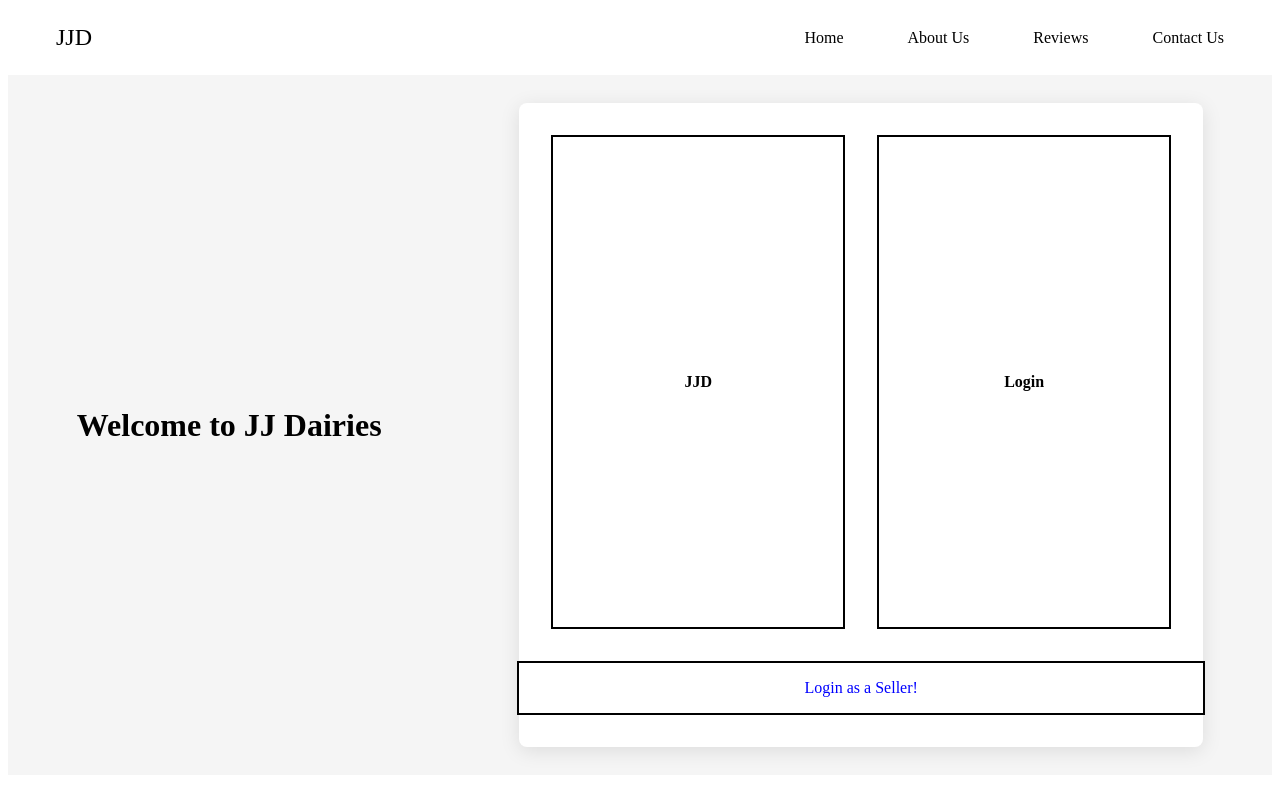
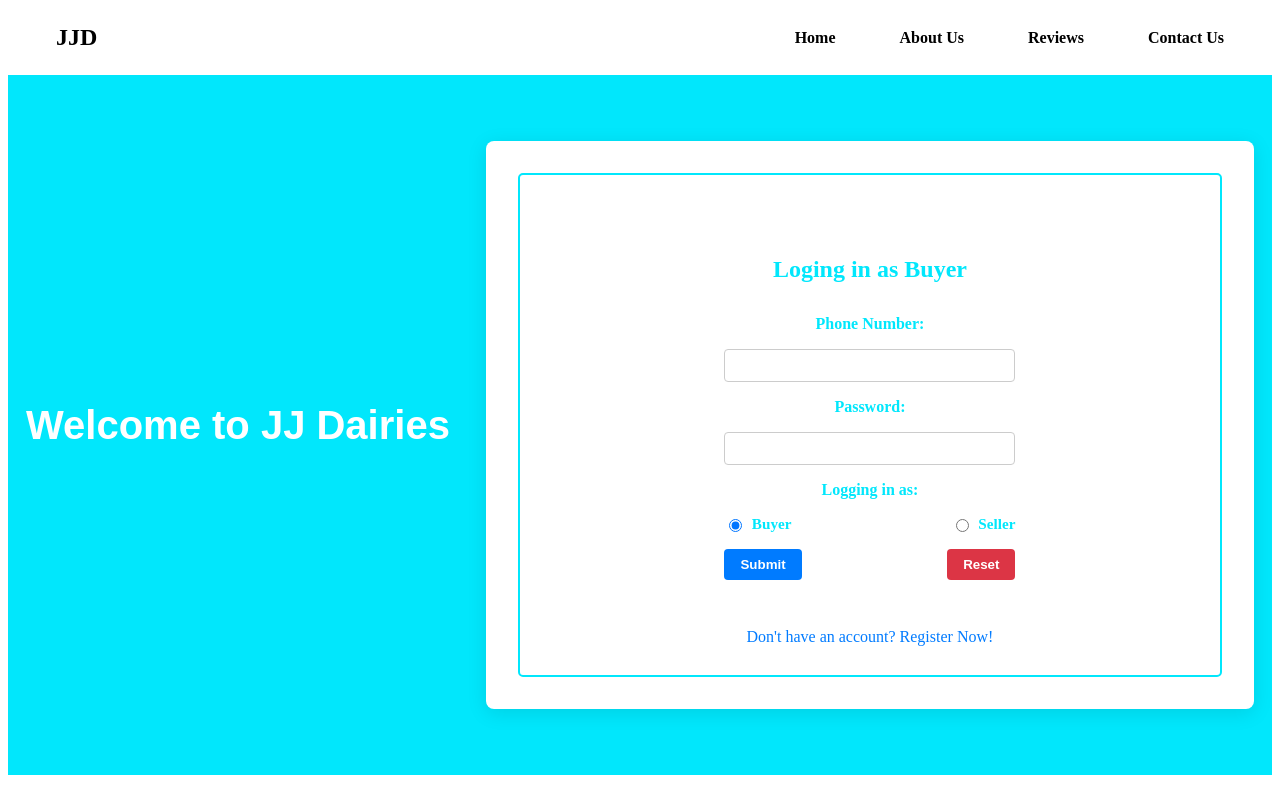
Before and after one commit to gvram13541/JJD, a React (Vite) app in the folder Frontend/: page / in a window 1280 px wide. Shown: the top 800 px of the page. Built offline with nearby package versions, Linux system fonts and the light colour scheme.

Commit message:
login form added

```diff
--- /dev/null
+++ b/Frontend/src/components/login.jsx
@@ -0,0 +1,69 @@
+import { useState } from 'react';
+import '../styles/login.css';
+
+function Login() {
+    const [role, setRole] = useState('buyer');
+    const [message, setMessage] = useState('Loging in as Buyer');
+
+    const handleRoleChange = (event) => {
+        const value = event.target.value;
+        setRole(value);
+
+        if (value === 'seller') {
+            setMessage('Logging in as Seller');
+        } else if (value === 'buyer') {
+            setMessage('Logging in as Buyer');
+        } else {
+            setMessage('Login');
+        }
+    };
+
+    return (
+        <div className="login">
+            <form action="#" method="POST" className="loginForm">
+                <h2>{message}</h2>
+
+                <label htmlFor="pnumber">Phone Number:</label>
+                <input type="text" id="pnumber" name="pnumber" />
+
+                <label htmlFor="password">Password:</label>
+                <input type="password" id="password" name="password" />
+
+                <label>Logging in as:</label>
+                <div className="radioGroup">
+                    <label>
+                        <input
+                            type="radio"
+                            name="role"
+                            value="buyer"
+                            checked={role === 'buyer'}
+                            onChange={handleRoleChange}
+                        />
+                        Buyer
+                    </label>
+                    <label>
+                        <input
+                            type="radio"
+                            name="role"
+                            value="seller"
+                            checked={role === 'seller'}
+                            onChange={handleRoleChange}
+                        />
+                        Seller
+                    </label>
+                </div>
+
+                <div className="formButtons">
+                    <input type="submit" value="Submit" />
+                    <input type="reset" value="Reset" />
+                </div>
+            </form>
+
+            <div className="registerPrompt">
+                <a href="#">Don't have an account? Register Now!</a>
+            </div>
+        </div>
+    );
+}
+
+export default Login;
--- a/Frontend/src/pages/aboutUs.jsx
+++ b/Frontend/src/pages/aboutUs.jsx
@@ -5,7 +5,7 @@ function AboutUs() {
         <>
         <div className='aboutUs'>
             <div className='heading'>
-                <h1>AboutUs</h1>
+                <h2>AboutUs</h2>
             </div>
 
             <div className="cards">
--- a/Frontend/src/pages/welcome.jsx
+++ b/Frontend/src/pages/welcome.jsx
@@ -1,29 +1,24 @@
+import Login from '../components/login'
+
 import '../styles/welcome.css'
+// import dairyImage from '../assets/Dairy-Products.webp';
+
 
 function Welcome() {
     return (
         <>
-        <div className='welcomePage'>
-            <div className='heading'>
-                <h1>Welcome to JJ Dairies</h1>
-            </div>
+            <div className='welcomePage'>
+                <div className='heading'>
+                    <h1>Welcome to JJ Dairies</h1>
+                    {/* <img src={dairyImage} alt="Dairy products" /> */}
+                </div>
 
-            <div className="welcome">
-                <div className="vertical">
+                <div className="welcome">
                     <div className="side1">
-                        JJD
-                    </div>
-
-                    <div className="side2">
-                        Login
+                        <Login />
                     </div>
                 </div>
-
-                <div className="horizontal">
-                    <a>Login as a Seller!</a>
-                </div>
             </div>
-        </div>
         </>
     )
 }
--- a/Frontend/src/styles/aboutUs.css
+++ b/Frontend/src/styles/aboutUs.css
@@ -4,7 +4,13 @@
   flex-direction: column;
   justify-content: space-around;
   align-items: center;
-  /* background-color: #f5f5f5; */
+}
+
+.heading h2 {
+    color: #01e7fc;
+    font-size: bold;
+    font-size: 2rem;
+    font-family: sans-serif;
 }
 
 .cards {
--- /dev/null
+++ b/Frontend/src/styles/login.css
@@ -0,0 +1,88 @@
+.login {
+  display: flex;
+  flex-direction: column;
+  align-items: center;
+  justify-content: center;
+  padding: 2rem;
+}
+
+.loginForm {
+  padding: 2rem 3rem;
+  border-radius: 8px;
+  width: 100%;
+  max-width: 400px;
+  display: flex;
+  flex-direction: column;
+  gap: 1rem;
+  color: #01e7fc;
+}
+
+.loginForm h2 {
+  text-align: center;
+  margin-bottom: 1rem;
+}
+
+.loginForm input[type="text"],
+.loginForm input[type="password"] {
+  padding: 0.5rem;
+  border: 1px solid #ccc;
+  border-radius: 4px;
+  width: 100%;
+  box-sizing: border-box;
+}
+
+.radioGroup {
+  display: flex;
+  justify-content: space-between;
+  gap: 1rem;
+}
+
+.radioGroup label {
+  display: flex;
+  align-items: center;
+  gap: 0.4rem;
+  font-size: 0.95rem;
+}
+
+.formButtons {
+  display: flex;
+  justify-content: space-between;
+}
+
+.formButtons input {
+  padding: 0.5rem 1rem;
+  border: none;
+  background-color: #007bff;
+  color: white;
+  font-weight: bold;
+  border-radius: 4px;
+  cursor: pointer;
+  transition: background-color 0.2s;
+}
+
+.formButtons input[type="reset"] {
+  background-color: #dc3545;
+}
+
+.formButtons input:hover {
+  background-color: #0056b3;
+}
+
+.formButtons input[type="reset"]:hover {
+  background-color: #c82333;
+}
+
+.registerPrompt {
+  margin-top: 1rem;
+  text-align: center;
+}
+
+.registerPrompt a {
+  text-decoration: none;
+  color: #007bff;
+  font-weight: 500;
+}
+
+.registerPrompt a:hover {
+  text-decoration: underline;
+}
--- a/Frontend/src/styles/welcome.css
+++ b/Frontend/src/styles/welcome.css
@@ -3,7 +3,15 @@
   display: flex;
   justify-content: space-around;
   align-items: center;
-  background-color: #f5f5f5;
+  background-color: #01e7fc;
+  width: 100%;
+}
+
+.heading h1 {
+    color: white;
+    font-size: bold;
+    font-size: 40px;
+    font-family: sans-serif;
 }
 
 .welcome {
@@ -18,33 +26,13 @@
   align-items: center;
 }
 
-.vertical {
-  display: flex;
-  justify-content: center;
-  gap: 2rem;
-  margin-bottom: 1rem;
-}
-
-.side1,
-.side2 {
-  height: 490px;
-  width: 290px;
-  border: 2px solid black;
+.side1 {
+  height: 500px;
+  width: 700px;
+  border: 2px solid #01e7fc;
+  border-radius: 5px;
   display: flex;
   align-items: center;
   justify-content: center;
   font-weight: bold;
 }
-
-.horizontal {
-  border: 2px solid black;
-  padding: 1rem 2rem;
-  width: 100%;
-}
-
-.horizontal a {
-  color: blue;
-  cursor: pointer;
-  text-decoration: none;
-  font-size: 1rem;
-}
--- a/Frontend/src/styles/welcomeNav.css
+++ b/Frontend/src/styles/welcomeNav.css
@@ -9,7 +9,7 @@
 
 .items li {
   padding: 0.5rem 1rem;
-  font-weight: 500;
+  font-weight: bold;
   cursor: pointer;
 }
 
```
Also changed, not shown: Frontend/src/assets/Dairy-Products.webp (added), Frontend/src/welcome.jsx (deleted).
